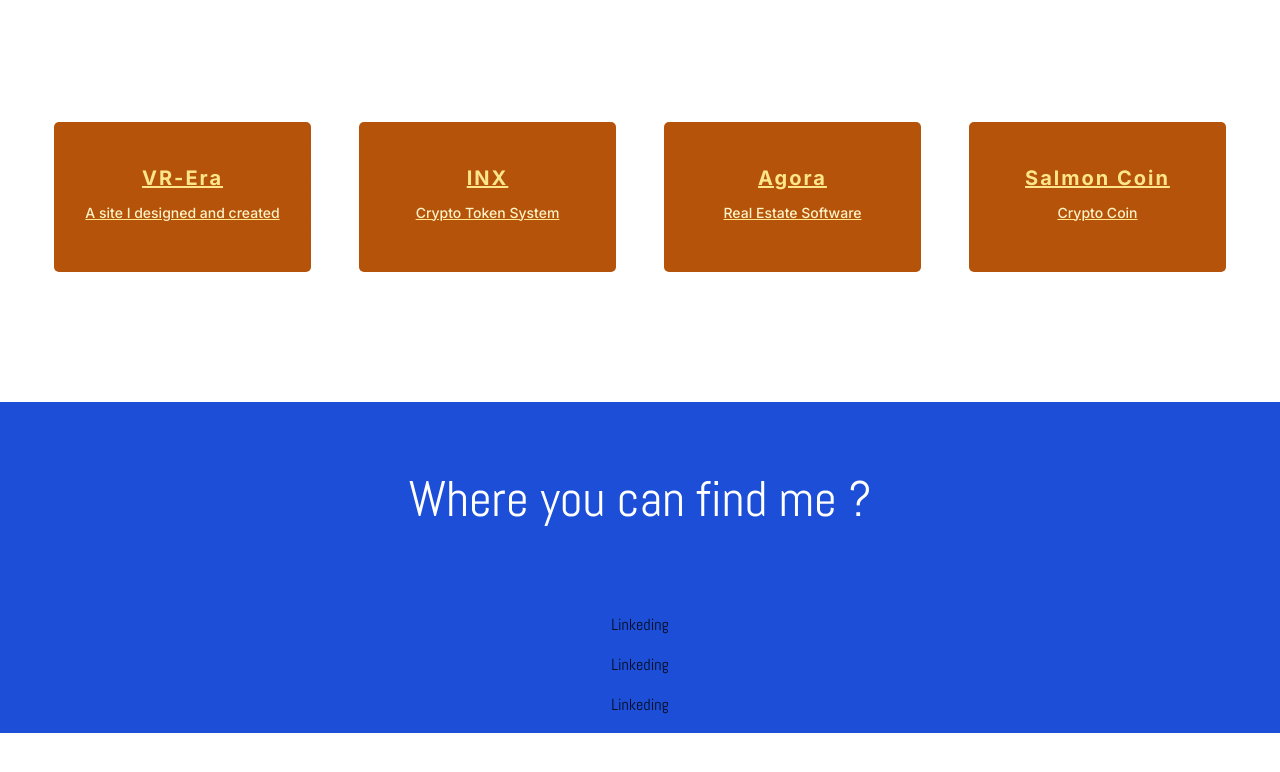
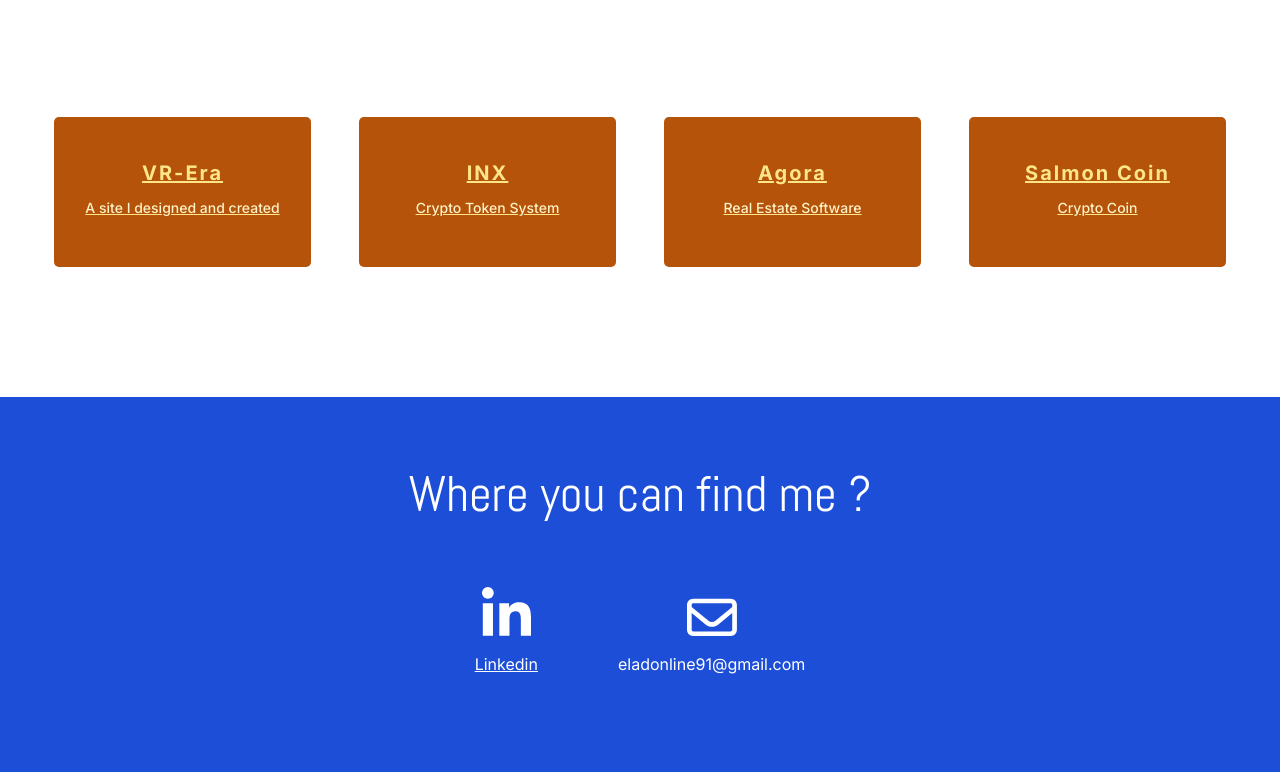
Before and after one commit to eladonline/portfiolio, a Next.js app: page / in a window 1280 px wide. Shown: the part 1648-2420 px from the top of the page. Before the commit the page ends 2381 px from the top, so only its background shows below. Built offline with nearby package versions, Linux system fonts and the light colour scheme.

Commit message:
add contact

```diff
--- a/app/home/Footer.tsx
+++ b/app/home/Footer.tsx
@@ -5,20 +5,65 @@ import Typography from "@mui/material/Typography";
 import List from "@mui/material/List";
 import ListItem from "@mui/material/ListItem";
 import Grid2 from "@mui/material/Unstable_Grid2";
+import Box from "@mui/material/Box";
+
+const linkedin = {
+  source: "https://www.linkedin.com/in/elad-ben-aderet-b29386139",
+  title: "Linkedin",
+  icon: "/linkedin.svg",
+};
+
+const email = {
+  source: "eladonline91@gmail.com",
+  title: "Mail",
+  icon: "/mail.svg",
+};
+
+const iconsStyle = ` rounded-[50%] flex items-center justify-center border-1 h-[40px] w-[45px]`;
 
 const Footer = ({ maxWidth }: { maxWidth: Breakpoint }) => {
   return (
-    <footer className={`${abel.className} bg-blue-700 mt-[100px]`}>
+    <footer className={`${abel.className} bg-blue-700 mt-[100px] pb-[100px] `}>
       <Container maxWidth={maxWidth}>
         <Grid2 className={"flex flex-col items-center"}>
           <header className={"p-[60px] text-center text-white text-[50px]"}>
             Where you can find me ?{" "}
           </header>
-          <List className={"w-min"}>
-            <ListItem>Linkeding</ListItem>
-            <ListItem>Linkeding</ListItem>
-            <ListItem>Linkeding</ListItem>
-          </List>
+          <Grid2 container className={"flex flex-col"} spacing={10}>
+            <Grid2
+              className={"flex flex-col items-center gap-[20px]"}
+              spacing={4}
+            >
+              <Box className={iconsStyle}>
+                <img
+                  alt={linkedin.title}
+                  height={50}
+                  width={50}
+                  src={linkedin.icon}
+                />{" "}
+              </Box>
+              <a className={"text-white"} href={linkedin.source}>
+                <Typography color={"white"}>{linkedin.title}</Typography>
+
+              </a>
+            </Grid2>
+
+            <Grid2
+              className={"flex flex-col items-center gap-[20px]"}
+              spacing={4}
+            >
+              <Box className={`top-[5px] ${iconsStyle} relative`}>
+                <img
+                  alt={email.title}
+                  height={50}
+                  width={50}
+                  src={email.icon}
+                />{" "}
+              </Box>
+
+              <Typography color={"white"}>{email.source}</Typography>
+            </Grid2>
+          </Grid2>
         </Grid2>
       </Container>
     </footer>
--- a/app/home/Projects.tsx
+++ b/app/home/Projects.tsx
@@ -25,7 +25,7 @@ const Projects = () => {
   return (
     <section className={"mt-[100px] "}>
       <header
-        className={`text-[30px]  lg:text-[70px] ${lilita_One.className} text-center mb-[50px] md:mb-[80px]`}
+        className={`text-[50px]  lg:text-[70px] ${lilita_One.className} text-center mb-[50px] md:mb-[80px]`}
       >
         Projects
       </header>
@@ -34,12 +34,12 @@ const Projects = () => {
         rowSpacing={6}
         columnSpacing={6}
         className={"p-[30px]"}
-        justifyContent={"space-between"}
+        justifyContent={{xs:"center",md:"space-between"}}
         container
       >
         {projectsMeta.map(({ title, source, desc }) => {
           return (
-            <Grid2 key={title} xs={12} sm={6} lg={4} xl={3}>
+            <Grid2 key={title} xs={9} sm={6} lg={4} xl={3}>
               <a className={" text-amber-200 "} target={"_blank"} href={source}>
                 <Box
                   className={`bg-amber-700 transition duration-300 group hover:bg-amber-900 text-center p-4 pt-[40px] rounded-[5px] flex flex-col cursor-pointer w-full h-[150px]  items-center`}
--- a/app/ui/navbar/Navbar.tsx
+++ b/app/ui/navbar/Navbar.tsx
@@ -13,26 +13,17 @@ import MenuItem from "@mui/material/MenuItem";
 import Image from "next/image";
 import { Breakpoint } from "@mui/system";
 
-const pages = ["Products", "Pricing", "Blog"];
+const pages = [];
 
 function ResponsiveAppBar({ maxWidth }: { maxWidth: Breakpoint }) {
   const [anchorElNav, setAnchorElNav] = useState<null | HTMLElement>(null);
-  const [anchorElUser, setAnchorElUser] = useState<null | HTMLElement>(null);
-
-  const handleOpenNavMenu = (event: React.MouseEvent<HTMLElement>) => {
-    setAnchorElNav(event.currentTarget);
-  };
 
   const handleCloseNavMenu = () => {
     setAnchorElNav(null);
   };
 
-  const handleCloseUserMenu = () => {
-    setAnchorElUser(null);
-  };
-
   return (
-    <AppBar position="sticky" >
+    <AppBar position="sticky">
       <Container maxWidth={maxWidth}>
         <Toolbar disableGutters>
           <Box sx={{ mr: 3 }}>
```
Also changed, not shown: public/linkedin.svg (added), public/mail.svg (added).
